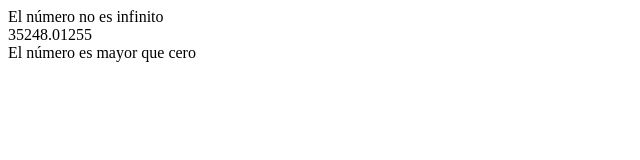
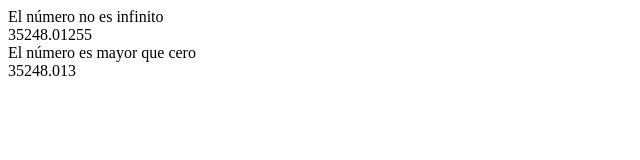
Before and after one commit to ArturoVerde/DWEC, a plain HTML site: page Unidad2/presentacion/ejemplo1.html in a window 1280 px wide. Shown: the full height of the page, 0-640 px from the left. Drawn offline with Linux system fonts and the light colour scheme.

Commit message:
U2 presentacion

```diff
--- a/Unidad2/presentacion/ejemplo1.html
+++ b/Unidad2/presentacion/ejemplo1.html
@@ -21,7 +21,7 @@ var numero = new Number(35248.0125478);
 //Los valores menores que MIN_VALUE son convertidos a 0.
 function comprobarNumero2(numero){
   if (numero >= Number.MIN_VALUE){
-	  document.write("El número es mayor que cero");
+	  document.write("El número es mayor que cero"+"<br>"+numero.toPrecision(8));
   }
     else{
 	  document.write("Es igual a cero");
```
